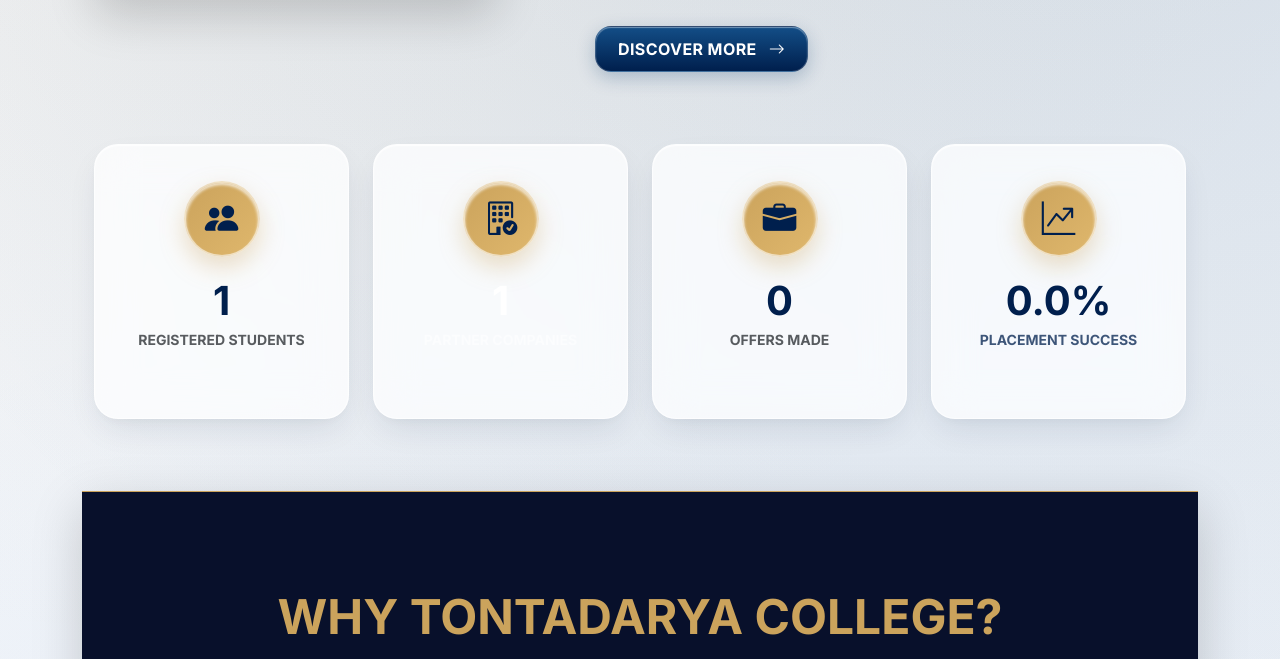
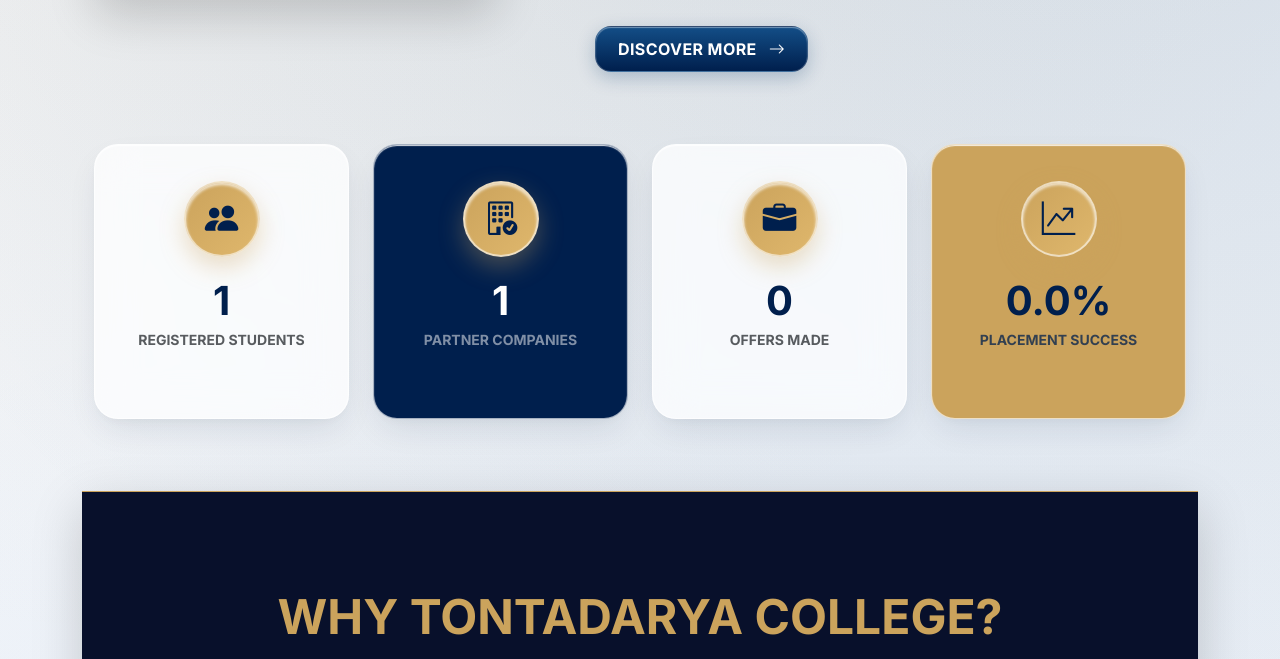
Before and after one commit to praveennaregalla-ctrl/smartplacementcompanion, a Django app: page / in a window 1280 px wide. Shown: the part 1274-1933 px from the top of the page. Run offline with Django 5.2, Linux system fonts and the light colour scheme; the visitor is signed in with stand-in values (Sample User, id 1); data comes from the database, SQL or seed files in the repository; data that the repository does not hold is empty.

Commit message:
Update home, base and spatial theme

```diff
--- a/smart_placement_companion/core/templates/core/base.html
+++ b/smart_placement_companion/core/templates/core/base.html
@@ -18,7 +18,7 @@
     <link href="https://fonts.googleapis.com/css2?family=Inter:wght@400;500;600;700&display=swap" rel="stylesheet">
 
     <!-- Spatial UI Theme -->
-    <link rel="stylesheet" href="{% static 'css/spatial-theme.css' %}">
+    <link rel="stylesheet" href="{% static 'css/spatial-theme.css' %}?v=2">
 
 
     {% block extra_css %}{% endblock %}
--- a/smart_placement_companion/core/templates/core/home.html
+++ b/smart_placement_companion/core/templates/core/home.html
@@ -502,7 +502,7 @@
             </div>
         </div>
         <div class="col-md-3">
-            <div class="glass-section h-100 p-5" style="background: var(--rv-navy); color: #fff;">
+            <div class="glass-section stat-card-navy h-100 p-5">
                 <div class="icon-circle" style="background: var(--rv-gold); color: var(--rv-navy);"><i
                         class="bi bi-building-check"></i></div>
                 <h3 class="display-6 fw-black mb-1 text-white" style="font-weight: 900;">{{ total_companies }}</h3>
@@ -517,7 +517,7 @@
             </div>
         </div>
         <div class="col-md-3">
-            <div class="glass-section h-100 p-5" style="background: var(--rv-gold); color: var(--rv-navy);">
+            <div class="glass-section stat-card-gold h-100 p-5">
                 <div class="icon-circle" style="background: var(--rv-navy); color: #fff;"><i
                         class="bi bi-graph-up-arrow"></i></div>
                 <h3 class="display-6 fw-black mb-1" style="font-weight: 900;">{{ placement_percentage }}%</h3>
--- a/smart_placement_companion/static/css/spatial-theme.css
+++ b/smart_placement_companion/static/css/spatial-theme.css
@@ -349,6 +349,16 @@ body::after {
     position: relative !important;
     overflow: hidden !important;
     transition: var(--spatial-spring) !important;
+}
+
+.glass-section.stat-card-navy {
+    background: var(--rv-navy) !important;
+    color: #fff !important;
+}
+
+.glass-section.stat-card-gold {
+    background: var(--rv-gold) !important;
+    color: var(--rv-navy) !important;
 }
 
 .glass-section::before {
```
